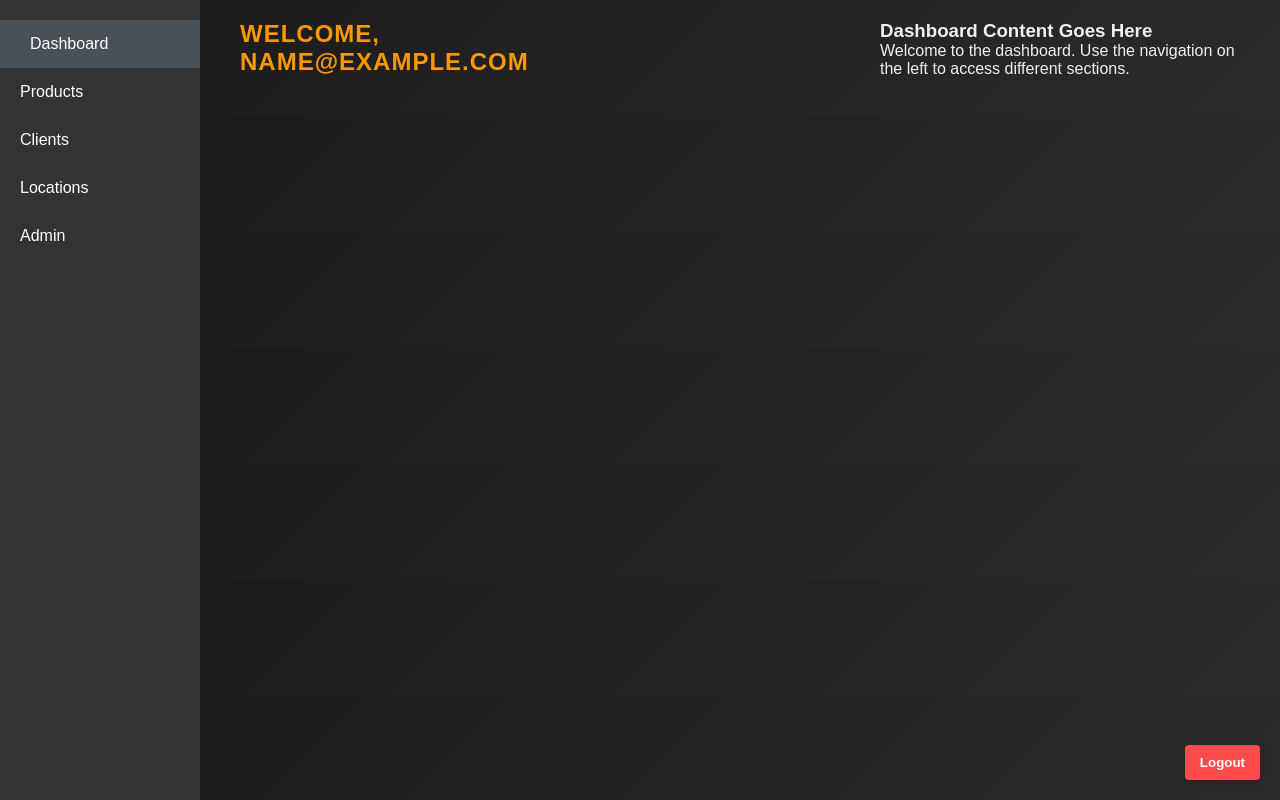
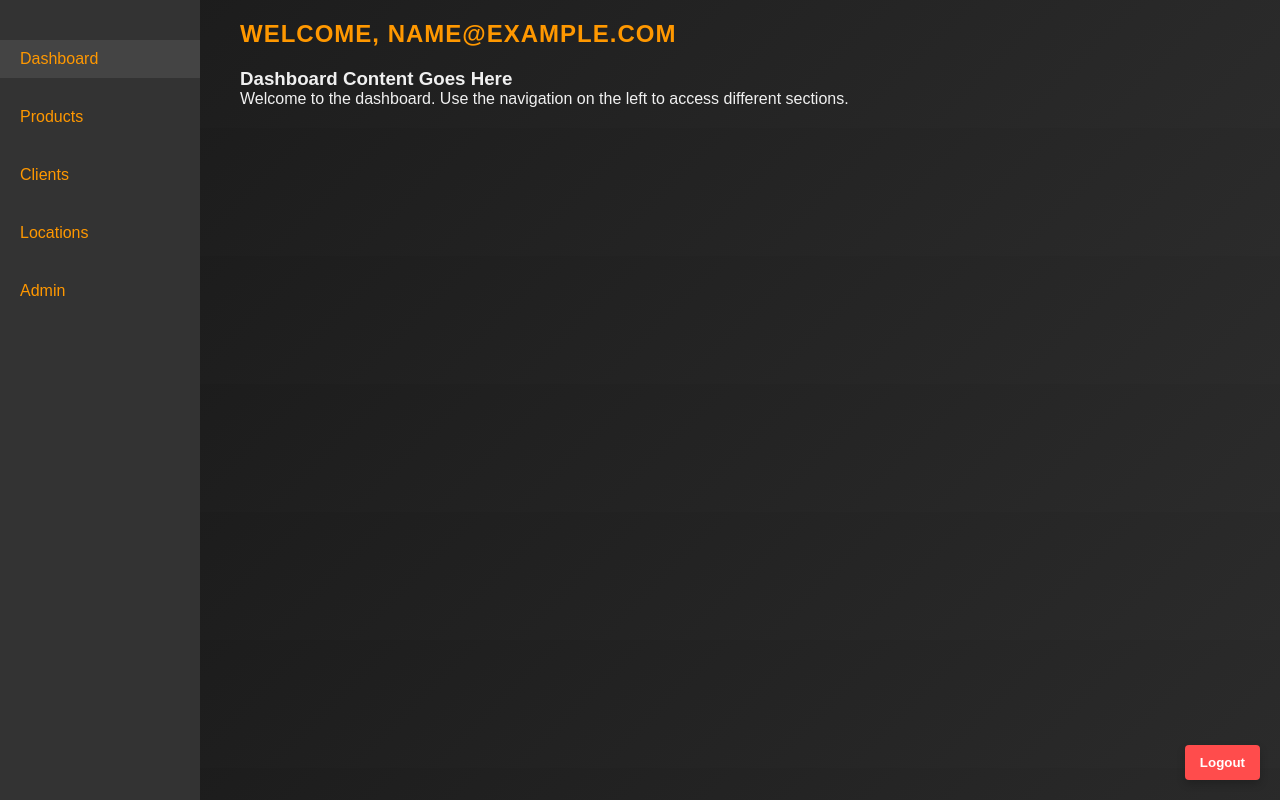
Before and after one commit to hmestrec/inventory_app, a website: page public/dashboard.html in a window 1280 px wide. Drawn offline with Linux system fonts and the light colour scheme; sample sign-in values are in the browser's storage.

Commit message:
let's see

```diff
--- a/public/css/tab.css
+++ b/public/css/tab.css
@@ -63,13 +63,17 @@ body {
     animation: slideIn 0.5s ease;
 }
 
-/* Common Form and Table Styles */
 h2 {
     margin-bottom: 20px;
     color: #ff9800;
     font-weight: 600;
     text-transform: uppercase;
     letter-spacing: 1px;
+}
+
+.dashboard-content {
+    margin-top: 20px;
+    animation: fadeIn 0.5s ease;
 }
 
 form {
@@ -240,54 +244,6 @@ tr:hover {
     background-color: #cc0000;
 }
 
-/* Sidebar Navigation Styles */
-.navigation {
-    background-color: #333;
-    color: #fff;
-    height: 100vh;
-    width: 200px;
-    position: fixed;
-    top: 0;
-    left: 0;
-    padding-top: 20px;
-}
-
-.navigation ul {
-    list-style: none;
-    padding: 0;
-    margin: 0;
-}
-
-.navigation ul li {
-    margin: 0;
-    padding: 0;
-}
-
-.navigation ul li a {
-    color: #ffffff;
-    text-decoration: none;
-    display: block;
-    padding: 15px 20px;
-    width: 100%;
-    box-sizing: border-box;
-    transition: background-color 0.3s ease, padding-left 0.3s ease;
-}
-
-.navigation ul li a:hover,
-.navigation ul li a.active {
-    background-color: #495057;
-    padding-left: 30px;
-}
-
-/* Admin link visibility */
-#admin-link {
-    display: none;
-}
-
-#admin-link.active {
-    display: block;
-}
-
 /* Language Switch Positioning */
 .language-switch {
     position: fixed;
--- a/public/dashboard.html
+++ b/public/dashboard.html
@@ -7,15 +7,7 @@
     <link rel="stylesheet" href="css/tab.css">
 </head>
 <body>
-    <div class="main-content">
-                <header>
-                    <h2>Welcome, <span id="username">User</span></h2>
-                </header>
-                </div>
-                <div class="logout-container">
-                    <button id="logout-button" class="logout-button">Logout</button>
-                </div>
-            </div>
+    <div class="main-container">
         <aside class="navigation">
             <nav>
                 <ul>
@@ -29,9 +21,18 @@
         </aside>
 
         <main class="main-content">
-            <h3>Dashboard Content Goes Here</h3>
-            <p>Welcome to the dashboard. Use the navigation on the left to access different sections.</p>
+            <header>
+                <h2>Welcome, <span id="username">User</span></h2>
+            </header>
+            <section class="dashboard-content">
+                <h3>Dashboard Content Goes Here</h3>
+                <p>Welcome to the dashboard. Use the navigation on the left to access different sections.</p>
+            </section>
         </main>
+
+        <div class="logout-container">
+            <button id="logout-button" class="logout-button">Logout</button>
+        </div>
     </div>
     <script src="js/dashboard.js"></script>
 </body>
```
